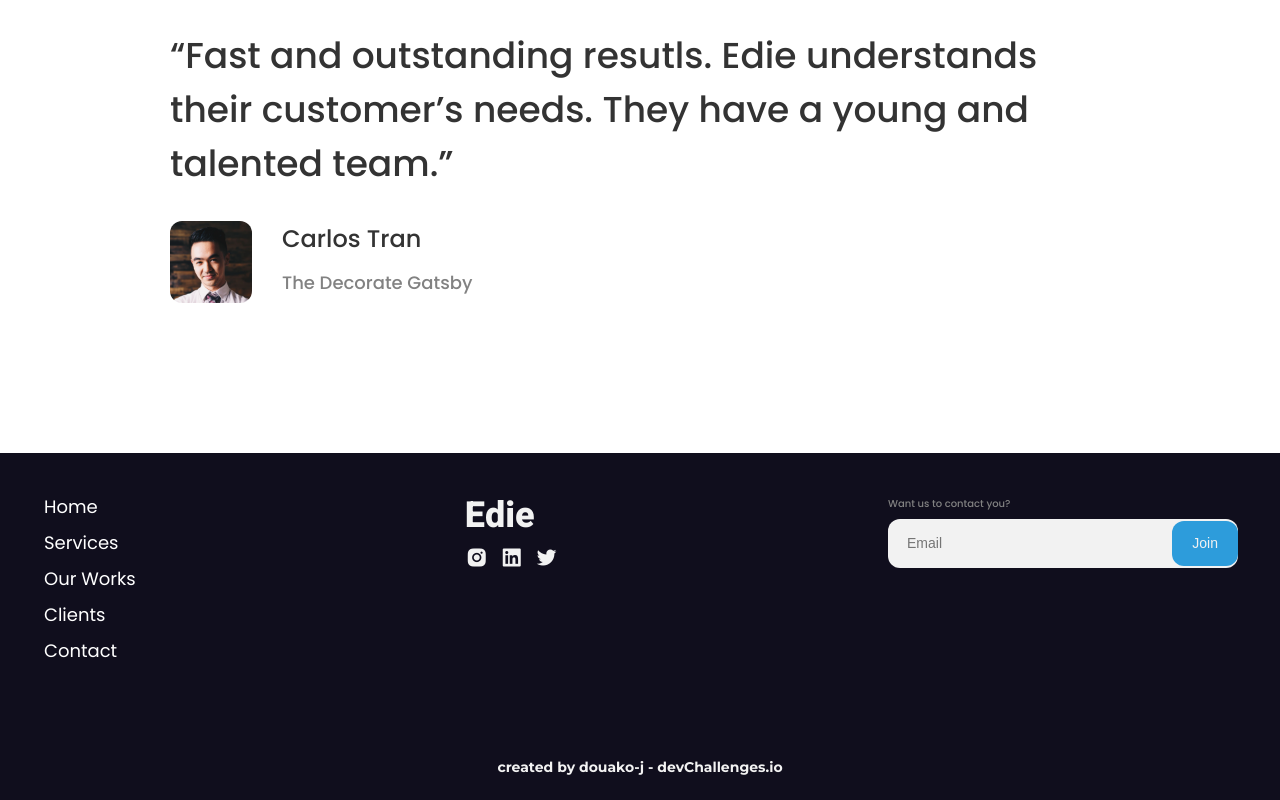
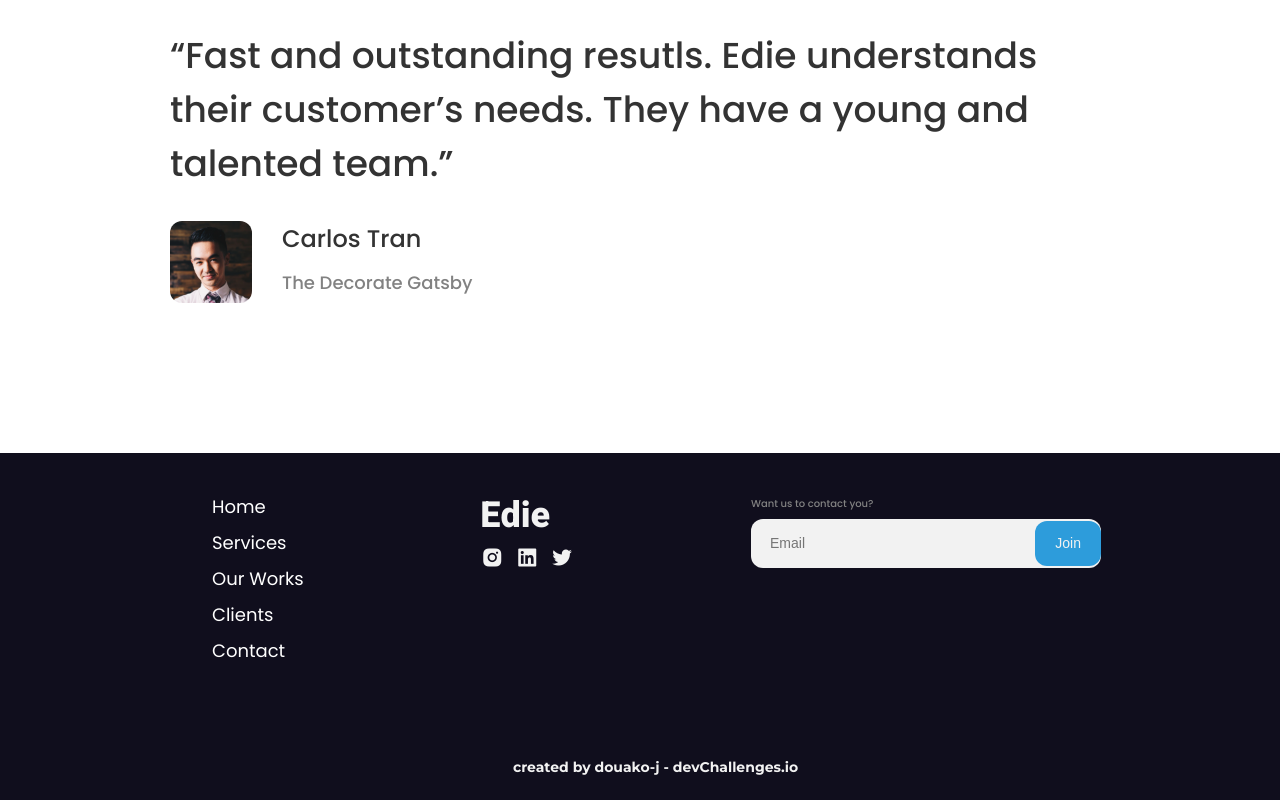
Before and after one commit to douako-j/edie-homepage-dev-challenge, a website built with webpack: page src/index.html in a window 1280 px wide. Shown: the part 4385-5185 px from the top of the page. Built offline with nearby package versions, Linux system fonts and the light colour scheme.

Commit message:
read me update

```diff
--- a/src/assets/styles/styles.scss
+++ b/src/assets/styles/styles.scss
@@ -661,4 +661,9 @@ footer {
   @include media(md, xl) {
     margin-bottom: 0;
   }
+
+  @include xl {
+    padding-left: 16.8rem;
+    padding-right: 13.7rem;
+  }
 }
```
Also changed, not shown: README.md, 1 other file.
